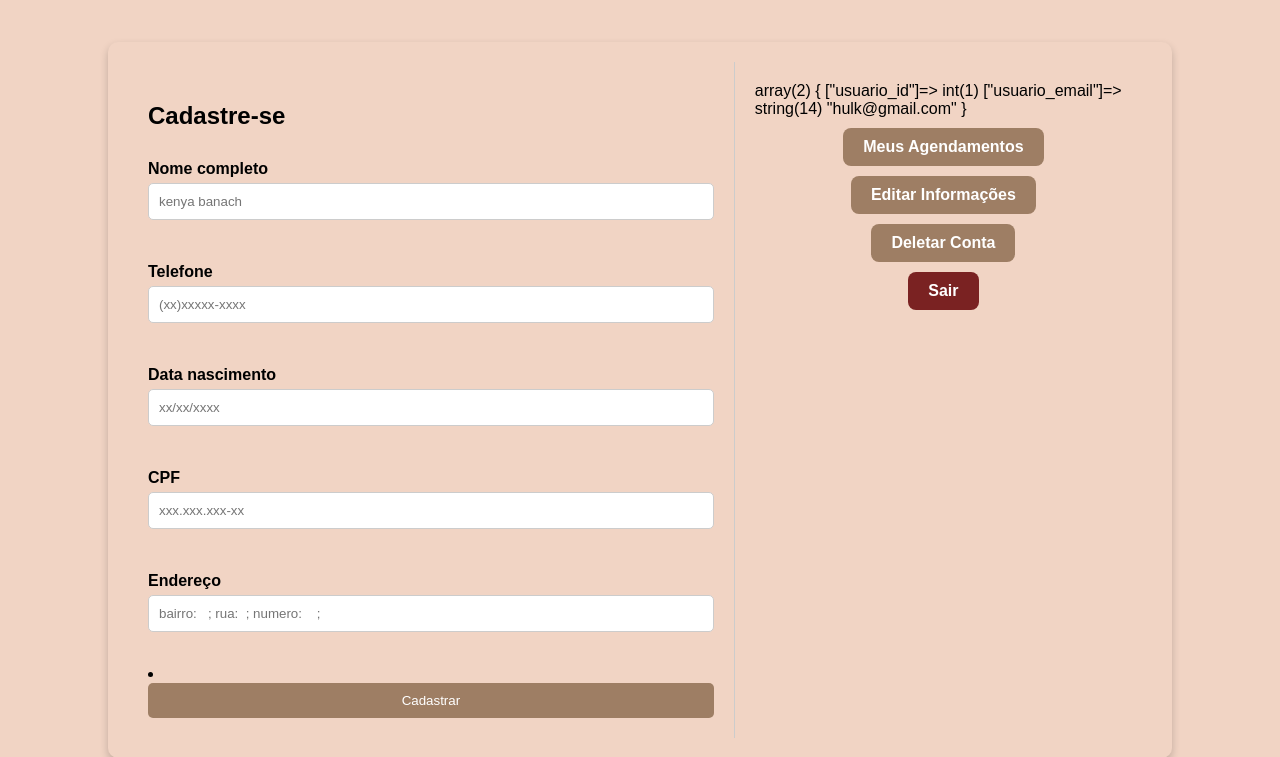
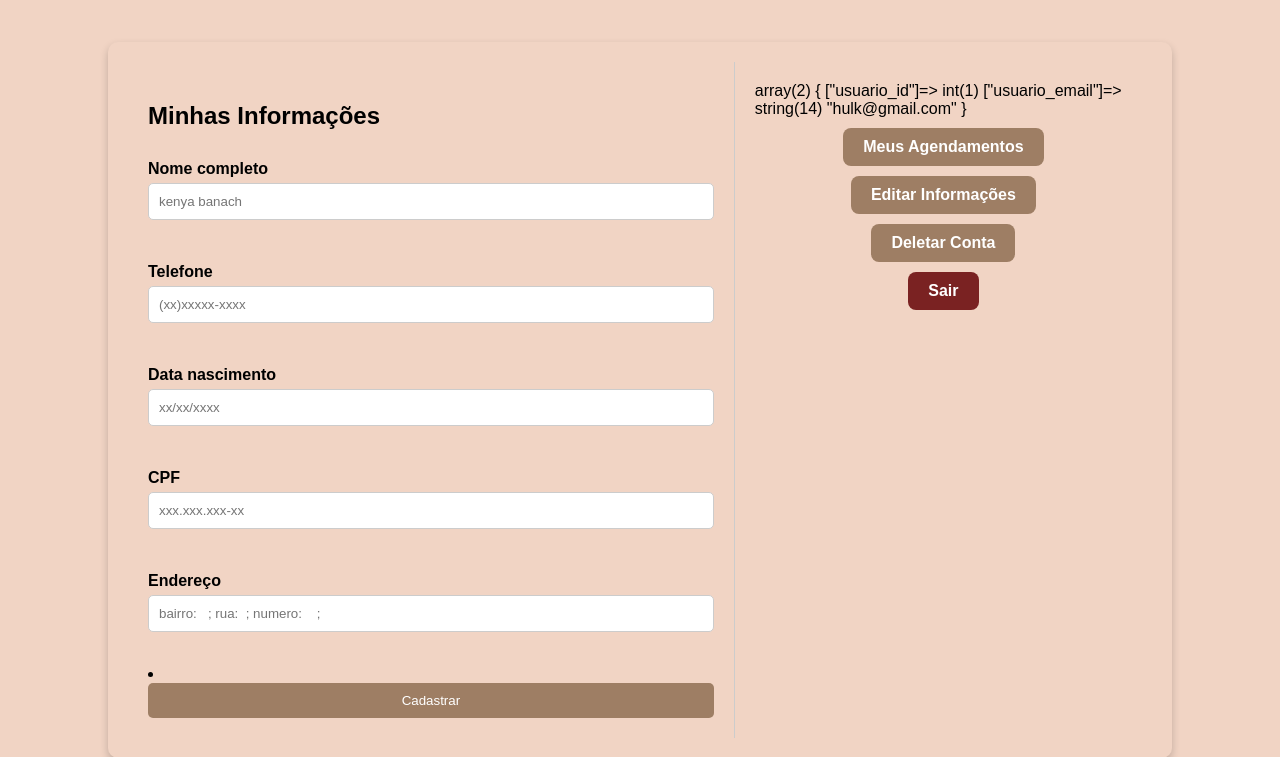
Before and after one commit to SraBanach/Plataforma-de-agendamento, a PHP site: page /telaUsuario.php in a window 1280 px wide. Shown: the top 757 px of the page. Run offline with PHP 8.4, Linux system fonts and the light colour scheme; a user stored in the database is signed in.

Commit message:
Verificar se esta logado e trocar h2

```diff
--- a/telaUsuario.php
+++ b/telaUsuario.php
@@ -71,7 +71,15 @@ $enderecoFormulario = $_POST['endereco'];
 
         <div class="telaUsuario">
             <div id="Dados">
-                <h2>Cadastre-se</h2>
+            <h2>
+    <?php
+    if (isset($_SESSION['usuario_id'])) {
+        echo 'Minhas Informações';
+    } else {
+        echo 'Cadastre-se';
+    }
+    ?>
+</h2>
                 <div class="cadastro-conteiner">
                     <form action="telaUsuario.php" method="POST">
                         <h4>Nome completo</h4>
```
